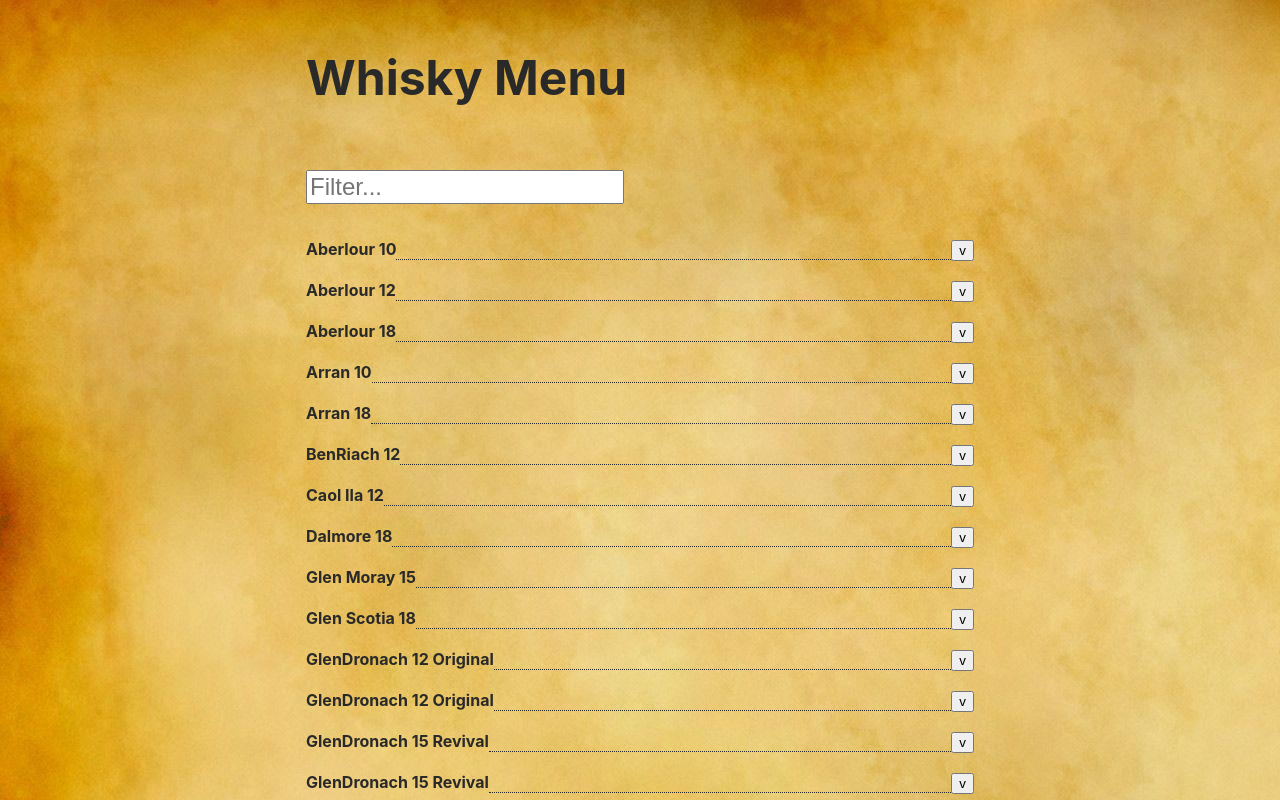
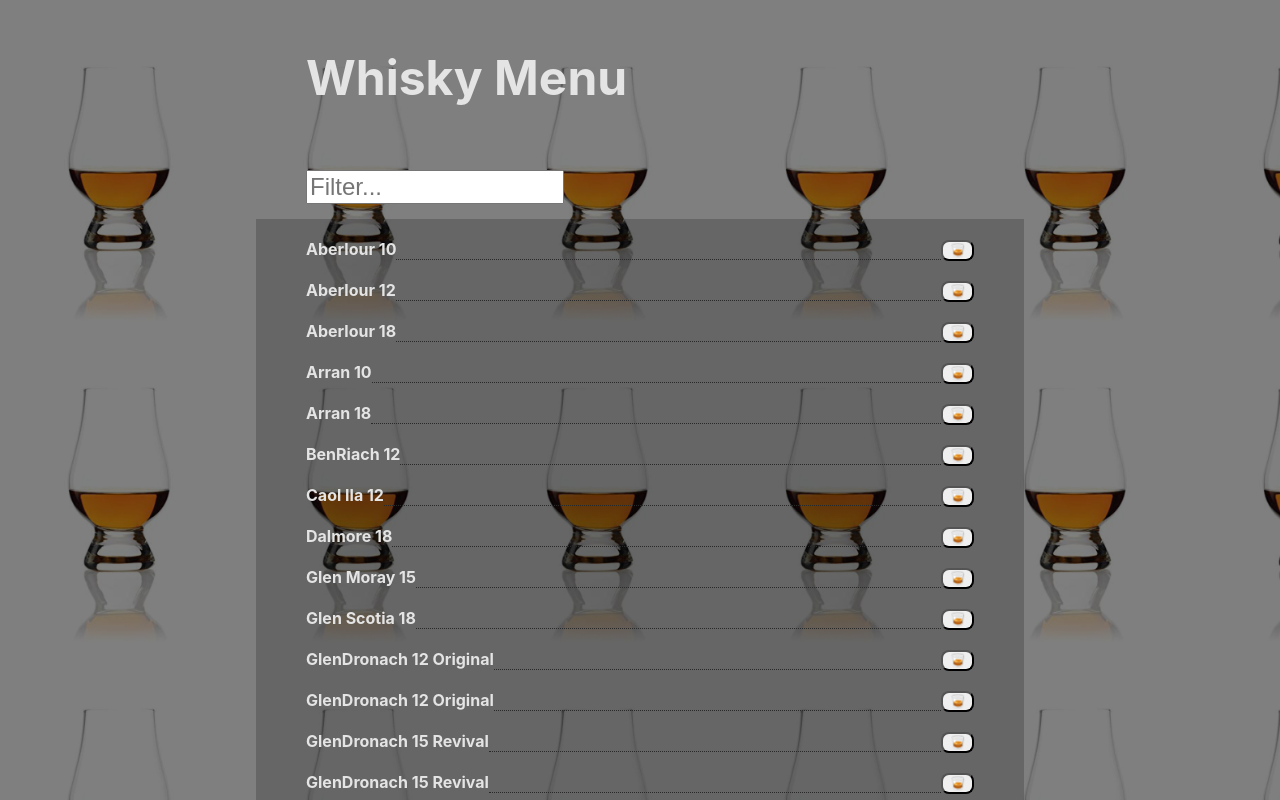
Before and after one commit to lifebeyondfife/whisky-menu, a React (Create React App) app: page / in a window 1280 px wide. Shown: the top 800 px of the page. Built offline with nearby package versions, Linux system fonts and the light colour scheme.

Commit message:
feat(ui): add filter text on query string

```diff
--- a/src/components/App.css
+++ b/src/components/App.css
@@ -1,10 +1,10 @@
 body {
-  background-image: url("./paper.jpg");
+  background-image: linear-gradient(to bottom, rgba(0,0,0,0.5) 0%,rgba(0,0,0,0.5) 100%), url("./background.png");
 }
 
 .App {
   text-align: left;
-  color: #292929;
+  color: #e4e4e4;
   display: grid;
   grid-template-columns: 1fr 3fr 1fr;
 }
--- a/src/components/App.js
+++ b/src/components/App.js
@@ -5,10 +5,10 @@
 import './App.css';
 
 class App extends React.Component {
-  constructor({whiskys}) {
-    super({whiskys});
+  constructor(props) {
+    super(props);
     this.state = {
-      filterText: ''
+      filterText: new URLSearchParams(new URL(window.location).search).get('filterText') || ''
     };
     this.handleFilterTextChange = this.handleFilterTextChange.bind(this);
   }
--- a/src/components/container/Filter.css
+++ b/src/components/container/Filter.css
@@ -9,4 +9,5 @@
 input {
   margin: 15px 0px 15px 0px;
   font-size: 150%;
+  width: 250px;
 }
--- a/src/components/container/Filter.js
+++ b/src/components/container/Filter.js
@@ -2,8 +2,8 @@
 import './Filter.css';
 
 class Filter extends React.Component {
-  constructor({filterText, onFilterTextChange}) {
-    super({filterText, onFilterTextChange});
+  constructor(props) {
+    super(props);
     this.handleFilterTextChange = this.handleFilterTextChange.bind(this);
   }
 
@@ -14,8 +14,8 @@
   render() {
     return (
       <div className="Filter">
-        <form>
-          <input type="text" placeholder="Filter..." value={this.props.filterText} onChange={this.handleFilterTextChange} />
+        <form method="GET" action="/">
+          <input type="text" name="filterText" placeholder="Filter..." value={this.props.filterText} onChange={this.handleFilterTextChange} />
         </form>
       </div>
     );
--- a/src/components/container/Whisky.css
+++ b/src/components/container/Whisky.css
@@ -1,5 +1,6 @@
 .Whisky {
   font-weight: bold;
+  background-image: linear-gradient(to bottom, rgba(0,0,0,0.2) 0%,rgba(0,0,0,0.2) 100%);
   padding: 10px 50px 10px 50px;
   grid-column-start: 2;
   grid-column-end: 3;
--- a/src/components/presentation/WhiskyDetails.css
+++ b/src/components/presentation/WhiskyDetails.css
@@ -1,3 +1,3 @@
 .WhiskyDetails {
-  background-color: rgba(243, 243, 215, 0.4);
+  background-color: rgba(243, 243, 243, 0.2);
 }
--- a/src/components/presentation/WhiskyDetails.js
+++ b/src/components/presentation/WhiskyDetails.js
@@ -2,10 +2,6 @@
 import './WhiskyDetails.css';
 
 class WhiskyDetails extends React.Component {
-  constructor({whisky, isToggleOn}) {
-    super({whisky, isToggleOn});
-  }
-
   render() {
     const details = this.props.isToggleOn ? (null) : (
       <table className="WhiskyDetails" visible={this.props.isToggleOn}>
--- a/src/components/presentation/WhiskyName.css
+++ b/src/components/presentation/WhiskyName.css
@@ -25,3 +25,7 @@
 .right {
   float: right;
 }
+
+button {
+  border-radius: 8px;
+}
--- a/src/components/presentation/WhiskyName.js
+++ b/src/components/presentation/WhiskyName.js
@@ -2,8 +2,8 @@
 import './WhiskyName.css';
 
 class WhiskyName extends React.Component {
-  constructor({whisky, show}) {
-    super({whisky, show});
+  constructor(props) {
+    super(props);
     this.handleClick = this.handleClick.bind(this);
   }
 
@@ -15,7 +15,7 @@
     return (
       <div className="container">
         <span className="left">{this.props.whisky.name}</span>
-        <span className="right"><button onClick={this.handleClick}>{this.props.show.isToggleOn ? 'v' : '^'}</button></span>
+        <span className="right"><button onClick={this.handleClick}><span role="img" aria-labelledby="whisky">🥃</span></button></span>
         <span className="centre">&nbsp;</span>
       </div>
     );
```
Also changed, not shown: src/components/container/Whisky.js (+9 -9 lines), src/components/background.png (added), src/components/paper.jpg (deleted).
